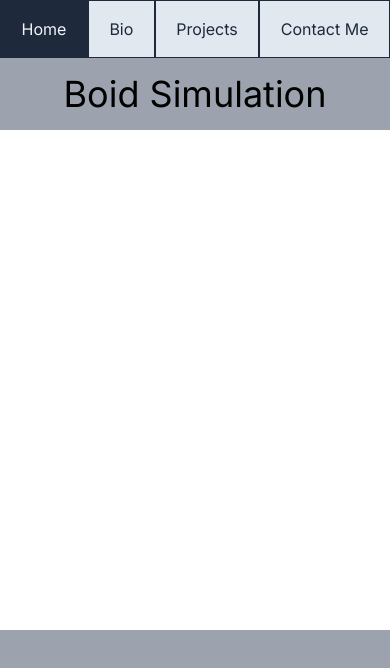
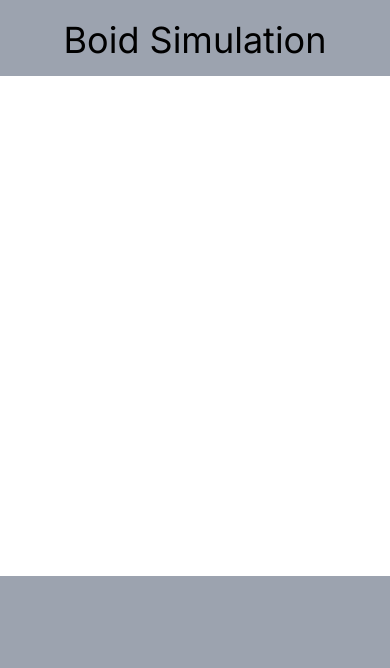
Before and after one commit to BuxoGabriel/Portfolio, a Next.js app: page /projects/boids in a window 390 px wide. Shown: the top 668 px of the page. Built offline with nearby package versions, Linux system fonts and the light colour scheme.

Commit message:
Added title spinner, footer space, made navbar responsive, and reorganized hero section

```diff
--- a/src/app/page.tsx
+++ b/src/app/page.tsx
@@ -11,7 +11,7 @@ export default function Home() {
   return (
     <main
       id="top"
-      className="text-slate-50 text-center text-lg min-h-screen min-w-screen bg-slate-800 overflow-hidden"
+      className="text-slate-50 text-center text-lg min-h-screen min-w-screen bg-slate-800 overflow-clip"
     >
       <Navbar />
       <Hero />
--- a/src/components/footer.tsx
+++ b/src/components/footer.tsx
@@ -1,5 +1,5 @@
 export default function Footer() {
-    return <section>
+    return <section className="w-full h-32">
 
     </section>
 }
--- a/src/components/hero.tsx
+++ b/src/components/hero.tsx
@@ -5,28 +5,24 @@ import TitleSpinner from "./title-spinner";
 
 export default function Hero() {
     return <section className="w-full p-10 ">
-        <h1 className="text-4xl flex flex-row justify-center gap-4 p-4 items-center">
-            <span className="text-8xl block">Hello!</span>
-            <span className="block">
-                My name is <FancyText>Gabriel Buxo</FancyText>,
-                <br/>
-                I am a <TitleSpinner />
-            </span>
+        <h1 className="text-4xl flex flex-col justify-center gap-4 p-4 items-center">
+            <span className="text-8xl block"><FancyText>Gabriel Buxo</FancyText></span>
+            <span className="block">I am a <TitleSpinner /></span>
         </h1>
         <p className="py-2 text-slate-100">
             Coding for over a decade. AI/ML enthusiast and fullstack developer
         </p>
         <div className="flex flex-row capitalize justify-center gap-4">
-            <a className="w-64 border-2 rounded-full bg-slate-100 text-slate-900 border-slate-900 hover:bg-slate-900 hover:text-slate-50" href="#contact">
+            <a className="w-64 border-2 rounded-full bg-slate-100 text-slate-900 border-black shadow-sm shadow-black hover:bg-slate-900 hover:text-slate-50" href="#contact">
                 Contact Me
                 <FaArrowRight className="w-10 h-10 inline px-2"/>
             </a>
-            <a className="w-64 border-2 rounded-full bg-slate-100 text-slate-900 border-slate-900 hover:bg-slate-900 hover:text-slate-50" href="/Resume.pdf" download>
+            <a className="w-64 border-2 rounded-full bg-slate-100 text-slate-900 border-black shadow-sm shadow-black hover:bg-slate-900 hover:text-slate-50" href="/Resume.pdf" download>
                 Download Resume
                 <FaDownload className="w-10 h-10 inline px-2"/>
             </a>
             <a
-                className="w-64 border-2 rounded-full bg-slate-100 text-slate-900 border-slate-900 hover:bg-slate-900 hover:text-slate-50"
+                className="w-64 border-2 rounded-full bg-slate-100 text-slate-900 border-black shadow-sm shadow-black hover:bg-slate-900 hover:text-slate-50"
                 href="http://www.github.com/buxogabriel" target="_blank" rel="noopener noreferrer">
                 Visit My Github
                 <FaGithub className="w-10 h-10 inline px-2"/>
--- a/src/components/navbar.tsx
+++ b/src/components/navbar.tsx
@@ -1,8 +1,8 @@
 export default function Navbar() {
-    return (<nav className="sticky top-0 flex flex-row bg-slate-200 text-slate-800 text-center">
-        <a href="/#top" className="border border-slate-800 py-4 flex-grow hover:bg-slate-800 hover:text-slate-100">Home</a>
-        <a href="/#about" className="border border-slate-800 py-4 flex-grow hover:bg-slate-800 hover:text-slate-100">Bio</a>
-        <a href="/#projects" className="border border-slate-800 py-4 flex-grow hover:bg-slate-800 hover:text-slate-100">Projects</a>
-        <a href="/#contact" className="border border-slate-800 py-4 flex-grow hover:bg-slate-800 hover:text-slate-100">Contact Me</a>
+    return (<nav className=" invisible h-0 lg:visible lg:h-16 sticky top-4 flex flex-row rounded-full w-1/2 min-w-fit mx-auto shadow-md border-2 border-black shadow-black bg-slate-200 text-slate-800 text-center overflow-hidden">
+        <a href="/#top" className="border border-slate-800 w-24 py-4 pl-2 flex-grow hover:bg-slate-800 hover:text-slate-100">Home</a>
+        <a href="/#about" className="border border-slate-800 w-24 py-4 flex-grow hover:bg-slate-800 hover:text-slate-100">Bio</a>
+        <a href="/#projects" className="border border-slate-800 w-24 py-4 flex-grow hover:bg-slate-800 hover:text-slate-100">Projects</a>
+        <a href="/#contact" className="border border-slate-800 w-24 py-4 pr-2 flex-grow hover:bg-slate-800 hover:text-slate-100">Contact Me</a>
     </nav>)
 }
--- a/src/components/title-spinner.tsx
+++ b/src/components/title-spinner.tsx
@@ -1,5 +1,15 @@
+"use client"
+
 import { Titles } from "@/data";
+import useInterval from "@/hooks/useInterval";
+import { useState } from "react";
+
+const TITLECHANGETIME = 3000
 
 export default function TitleSpinner() {
-    return <span>Software Engineer</span>
+    const [titleIndex, setTitleIndex] = useState(0);
+    useInterval(() => {
+        setTitleIndex(index => (index + 1) % Titles.length)
+    }, TITLECHANGETIME)
+    return <span className="overflow-hidden">{Titles[titleIndex]}</span>
 }
--- a/src/data.ts
+++ b/src/data.ts
@@ -47,5 +47,6 @@ export const projects = [
 export const Titles = [
     "Software Engineer",
     "Computer Scientist",
-    "Machine Learning Enthusiast"
+    "Machine Learning Enthusiast",
+    "Fullstack Developer"
 ] as const
--- /dev/null
+++ b/src/hooks/useInterval.ts
@@ -0,0 +1,10 @@
+"use client"
+
+import { useEffect } from "react"
+
+export default function useInterval(callback: () => void, timeInMs: number) {
+    useEffect(() => {
+        let interval = setInterval(callback, timeInMs)
+        return () => clearInterval(interval)
+    })
+}
```
